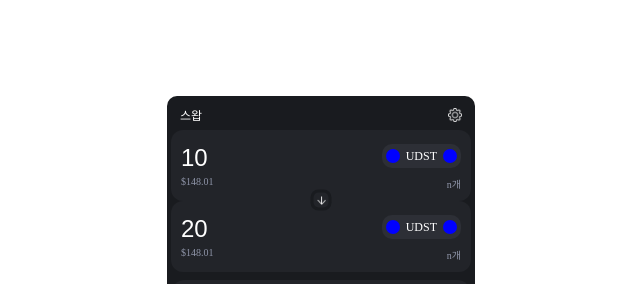
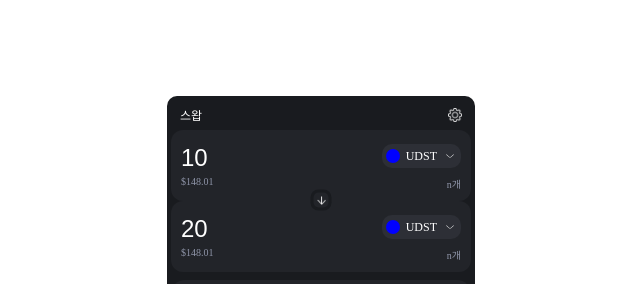
Before and after one commit to Bae0203/UniswapV2, a React (Create React App) app: page / in a window 1280 px wide. Shown: the top 284 px of the page, without its empty margins (319-959 px from the left). Built offline with nearby package versions, Linux system fonts and the light colour scheme.

Commit message:
add : Open TokenList icon 추가

```diff
--- a/src/components/common/TokenInput/index.tsx
+++ b/src/components/common/TokenInput/index.tsx
@@ -26,7 +26,7 @@ const TokenInput = ({ value, onChange, ...props }: ITokenInputProps) => {
         <S.TokenBtn onClick={() => setActiveModal(true)}>
           <S.TokenImg />
           <S.TokenName>UDST</S.TokenName>
-          <S.TokenImg />
+          <S.OpenTokenListBtn />
         </S.TokenBtn>
         <S.PriceContext isRight>n개</S.PriceContext>
       </div>
--- a/src/components/common/TokenInput/style.ts
+++ b/src/components/common/TokenInput/style.ts
@@ -1,4 +1,5 @@
 import styled from "styled-components";
+import openTokenList from "../../../asset/openTokenList.png";
 
 export const MainWrap = styled.div`
   width: 100%;
@@ -48,6 +49,14 @@ export const TokenImg = styled.div`
   background-color: blue;
 `;
 
+export const OpenTokenListBtn = styled.div`
+  width: 14px;
+  height: 14px;
+  border-radius: 20px;
+  background-image: url(${openTokenList});
+  background-size: cover;
+`;
+
 export const TokenName = styled.p`
   margin: 0 6px;
   font-size: 12px;
```
Also changed, not shown: src/asset/openTokenList.png (added), 1 other file (tests, documents, lock files or other folders).
